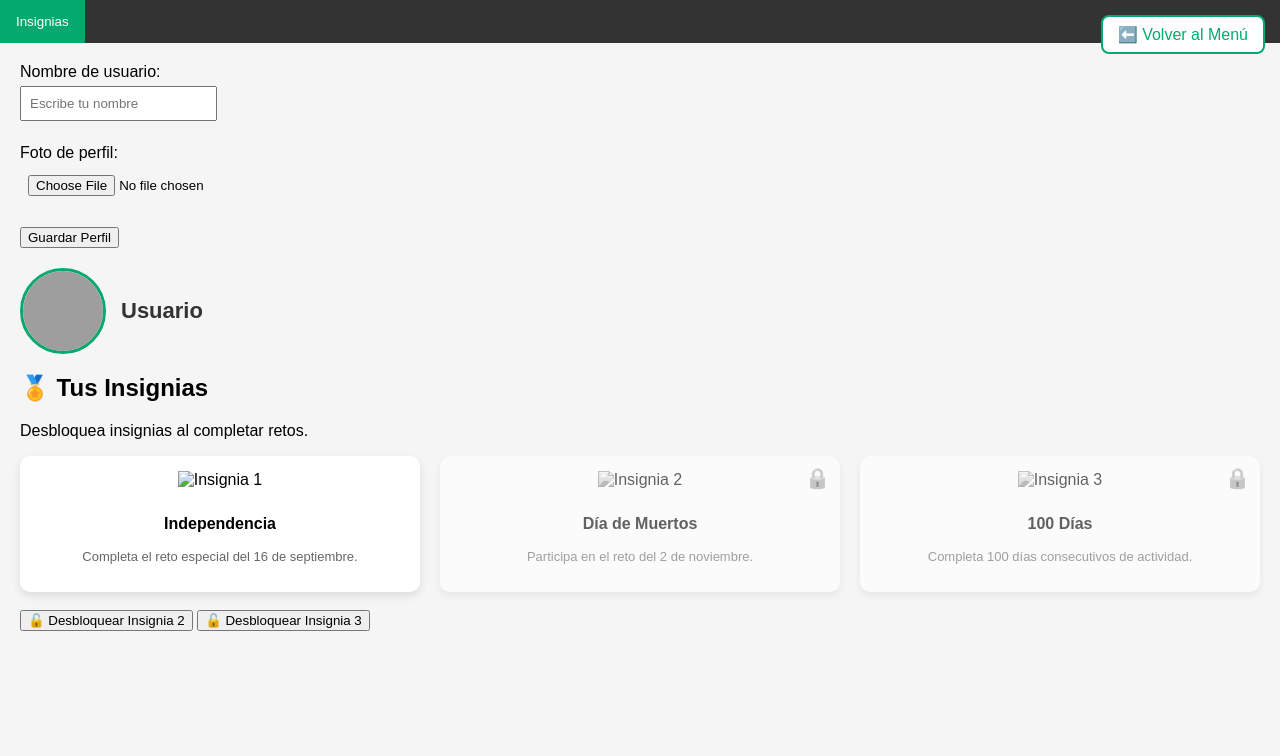
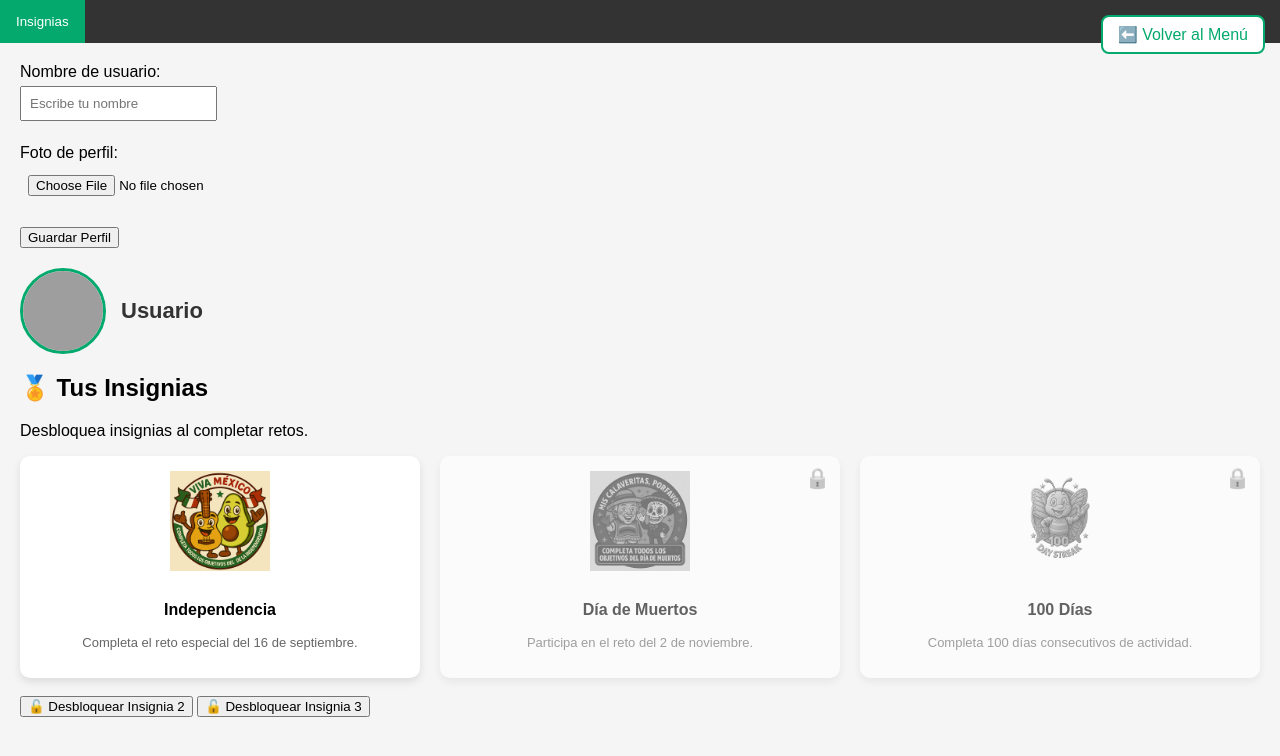
Before and after one commit to jetroortgon/michoacan-web, a website: page objetivos.html in a window 1280 px wide. Drawn offline with Linux system fonts and the light colour scheme; grey boxes are pictures that could not be loaded.

Commit message:
Add files via upload

```diff
--- a/objetivos.html
+++ b/objetivos.html
@@ -172,17 +172,17 @@
 
     <div class="insignias-container">
       <div class="insignia" id="badge1">
-        <img src="viva mexico.jpg" alt="Insignia 1">
+        <img src="insignia 1.png" alt="Insignia 1">
         <p><strong>Independencia</strong></p>
         <p class="descripcion">Completa el reto especial del 16 de septiembre.</p>
       </div>
       <div class="insignia locked" id="badge2">
-        <img src="Dia de muertos.jpg" alt="Insignia 2">
+        <img src="insignia2.png" alt="Insignia 2">
         <p><strong>Día de Muertos</strong></p>
         <p class="descripcion">Participa en el reto del 2 de noviembre.</p>
       </div>
       <div class="insignia locked" id="badge3">
-        <img src="100 dias.jpg" alt="Insignia 3">
+        <img src="insignia3.png" alt="Insignia 3">
         <p><strong>100 Días</strong></p>
         <p class="descripcion">Completa 100 días consecutivos de actividad.</p>
       </div>
```
